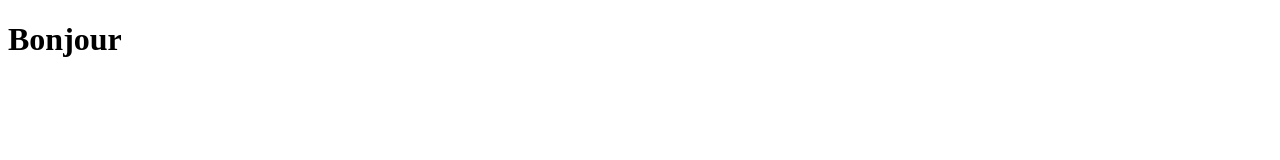
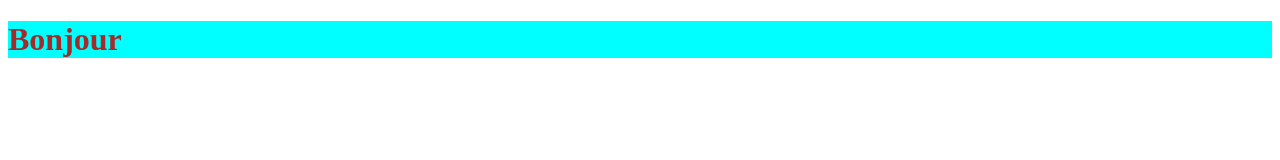
Before and after one commit to Fredcod003/test-l2c, a plain HTML site: page index.html in a window 1280 px wide. Drawn offline with Linux system fonts and the light colour scheme.

Commit message:
Update index.html

```diff
--- a/index.html
+++ b/index.html
@@ -3,6 +3,9 @@
 <head>
     <meta charset="UTF-8">
     <meta name="viewport" content="width=device-width, initial-scale=1.0">
+     <style>
+      h1{ color: brown; background-color: aqua;}
+     </style>
     <title>Document</title>
 </head>
 <body>
```
